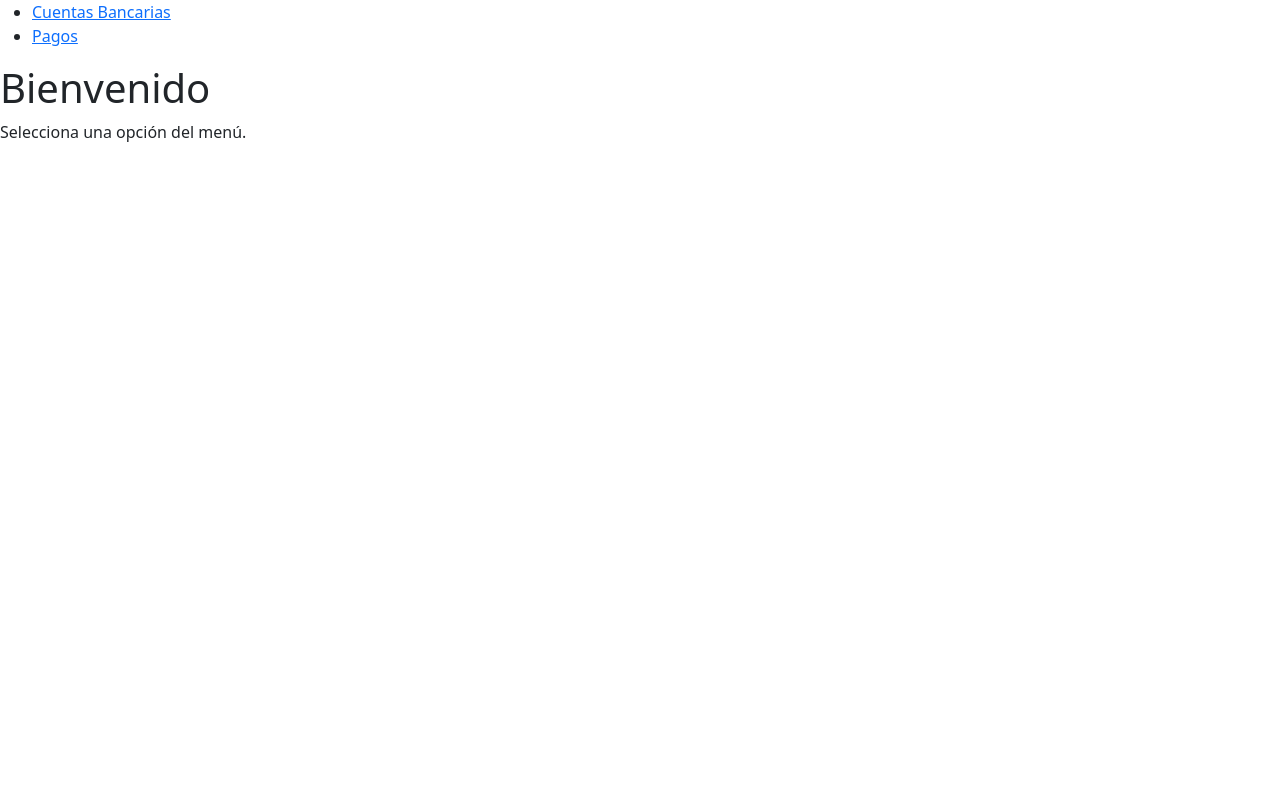
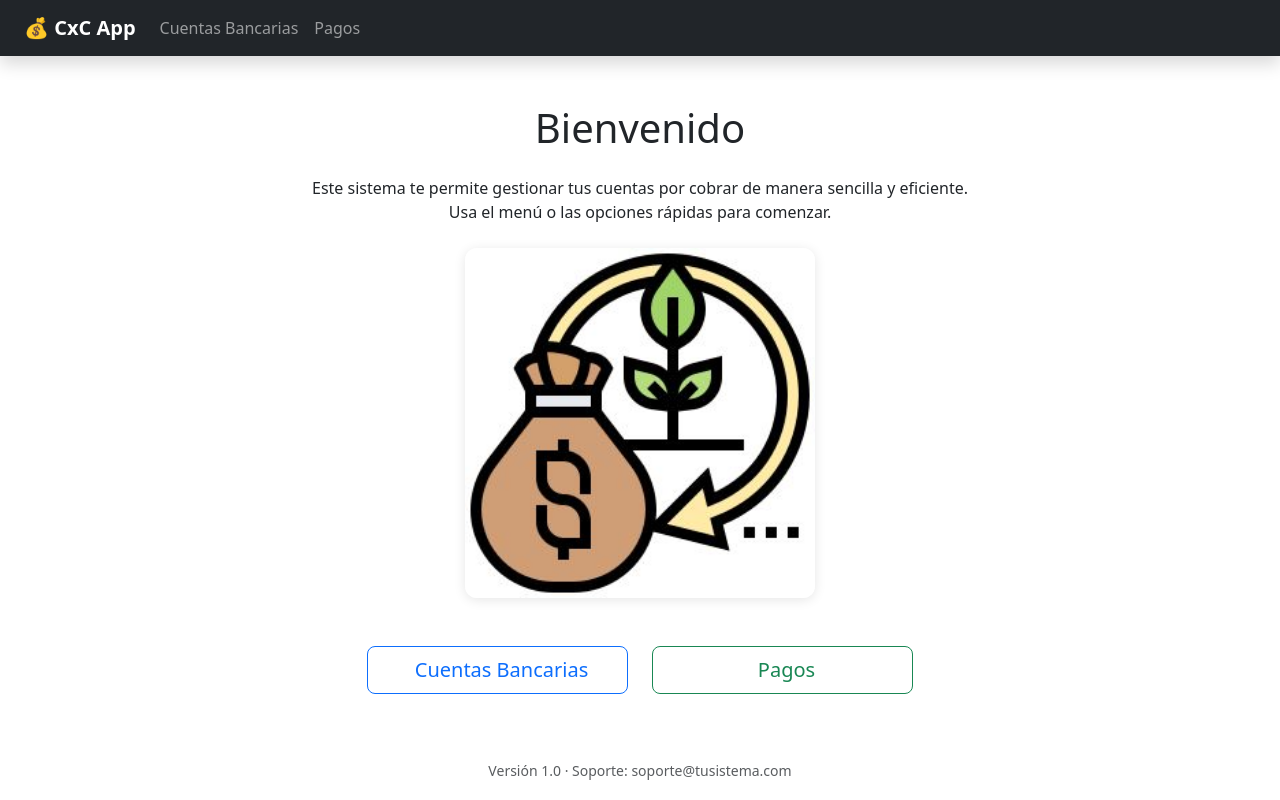
Before and after one commit to JAndresRG2024/Module_CuentasPorCobrar_FrontEnd, a React (Create React App) app: page / in a window 1280 px wide. Built offline with nearby package versions, Linux system fonts and the light colour scheme.

Commit message:
Estilos de la app

```diff
--- a/src/App.js
+++ b/src/App.js
@@ -2,33 +2,21 @@ import React from 'react';
 import { BrowserRouter as Router, Routes, Route, Link } from 'react-router-dom';
 import CuentasBancariasPage from './pages/Cuentas_Bancarias/Cuentas_Bancarias_Page';
 import PagosPage from './pages/Pagos/pagos_Page';
+import Navbar from './components/Navbar'; // ✅ Importamos el nuevo componente
+import Welcome from './pages/Layouts/Welcome';
 
 function App() {
   return (
     <Router>
-       <nav>
-        <ul>
-          <li>
-            <Link to="/cuentas-bancarias">Cuentas Bancarias</Link>
-          </li>
-          <li>
-            <Link to="/pagos">Pagos</Link>
-          </li>
-        </ul>
-      </nav>
-      <Routes>
-        <Route path="/cuentas-bancarias/*" element={<CuentasBancariasPage />} />
-        <Route path="/pagos/*" element={<PagosPage />} />
-        <Route
-          path="/"
-          element={
-            <div>
-              <h1>Bienvenido</h1>
-              <p>Selecciona una opción del menú.</p>
-            </div>
-          }
-        />
-      </Routes>
+      <Navbar /> {/* ✅ Navbar global visible en todas las páginas */}
+
+      <div className="container mt-4">
+        <Routes>
+          <Route path="/cuentas-bancarias/*" element={<CuentasBancariasPage />} />
+          <Route path="/pagos/*" element={<PagosPage />} />
+          <Route path="/" element={<Welcome />} />
+        </Routes>
+      </div>
     </Router>
   );
 }
--- /dev/null
+++ b/src/components/Navbar.js
@@ -0,0 +1,41 @@
+// src/components/Navbar.js
+import React from 'react';
+import { NavLink } from 'react-router-dom';
+import 'bootstrap/dist/css/bootstrap.min.css';
+
+const Navbar = () => {
+  return (
+    <nav className="navbar navbar-expand-lg navbar-dark bg-dark px-4 shadow">
+      <span className="navbar-brand fw-bold">💰 CxC App</span>
+
+      <div className="collapse navbar-collapse">
+        <ul className="navbar-nav me-auto">
+          <li className="nav-item">
+            <NavLink className="nav-link" to="/cuentas-bancarias">
+              Cuentas Bancarias
+            </NavLink>
+          </li>
+          <li className="nav-item">
+            <NavLink className="nav-link" to="/pagos">
+              Pagos
+            </NavLink>
+          </li>
+          {/* Links adicionales
+          <li className="nav-item">
+            <NavLink className="nav-link" to="/clientes">
+              Clientes
+            </NavLink>
+          </li>
+          <li className="nav-item">
+            <NavLink className="nav-link" to="/reportes">
+              Reportes
+            </NavLink>
+          </li>
+          */}
+        </ul>
+      </div>
+    </nav>
+  );
+};
+
+export default Navbar;
--- a/src/pages/Cuentas_Bancarias/Cuentas_Bancarias_Page.js
+++ b/src/pages/Cuentas_Bancarias/Cuentas_Bancarias_Page.js
@@ -1,3 +1,4 @@
+// src/pages/Cuentas_Bancarias/Cuentas_Bancarias_Page.js
 import React from 'react';
 import { Routes, Route, useNavigate, useParams } from 'react-router-dom';
 import CuentaBancariaList from '../../components/Cuentas_Bancarias/Cuenta_Bancaria_List';
@@ -10,19 +11,33 @@ import {
 } from '../../services/Cuentas_Bancarias/cuentas_Bancarias_Service';
 import 'bootstrap/dist/css/bootstrap.min.css';
 
-// Página de listado
+
+// 🔹 Página de listado de cuentas
 function CuentasListPage() {
   const [cuentas, setCuentas] = React.useState([]);
   const navigate = useNavigate();
 
+  const cargarCuentas = () => {
+    getCuentas()
+      .then(setCuentas)
+      .catch(() => {
+        alert('Error al cargar cuentas');
+        setCuentas([]);
+      });
+  };
+
   React.useEffect(() => {
-    getCuentas().then(setCuentas).catch(() => setCuentas([]));
+    cargarCuentas();
   }, []);
 
   const handleEdit = (cuenta) => navigate(`/cuentas-bancarias/editar/${cuenta.id_cuenta}`);
   const handleDelete = (id) => {
-    if (window.confirm('¿Eliminar cuenta?')) {
-      deleteCuenta(id).then(() => setCuentas(cuentas => cuentas.filter(c => c.id_cuenta !== id)));
+    if (window.confirm('¿Eliminar cuenta bancaria?')) {
+      deleteCuenta(id)
+        .then(() => {
+          setCuentas(prev => prev.filter(c => c.id_cuenta !== id));
+        })
+        .catch(() => alert('Error al eliminar cuenta'));
     }
   };
 
@@ -41,7 +56,8 @@ function CuentasListPage() {
   );
 }
 
-// Página para crear cuenta
+
+// 🔹 Página para crear una nueva cuenta
 function NuevaCuentaPage() {
   const [form, setForm] = React.useState({
     nombre_cuenta: '',
@@ -51,19 +67,18 @@ function NuevaCuentaPage() {
   });
   const navigate = useNavigate();
 
-  const handleChange = e => {
-    const { name, value, type, checked } = e.target;
-    setForm(prev => ({
-      ...prev,
-      [name]: type === 'checkbox' ? checked : value
-    }));
+  const handleChange = ({ target: { name, value, type, checked } }) => {
+    setForm(prev => ({ ...prev, [name]: type === 'checkbox' ? checked : value }));
   };
 
-  const handleSubmit = e => {
+  const handleSubmit = async (e) => {
     e.preventDefault();
-    createCuenta(form)
-      .then(() => navigate('/cuentas-bancarias'))
-      .catch(() => alert('Error al crear cuenta'));
+    try {
+      await createCuenta(form);
+      navigate('/cuentas-bancarias');
+    } catch (error) {
+      alert('Error al crear cuenta bancaria');
+    }
   };
 
   return (
@@ -71,13 +86,16 @@ function NuevaCuentaPage() {
       <h2>Nueva Cuenta Bancaria</h2>
       <div className="card p-4 shadow">
         <CuentaBancariaForm form={form} onChange={handleChange} onSubmit={handleSubmit} editando={false} />
-        <button className="btn btn-secondary mt-2" onClick={() => navigate('/cuentas-bancarias')}>Volver</button>
+        <button className="btn btn-secondary mt-2" onClick={() => navigate('/cuentas-bancarias')}>
+          Volver
+        </button>
       </div>
     </div>
   );
 }
 
-// Página para editar cuenta
+
+// 🔹 Página para editar una cuenta existente
 function EditarCuentaPage() {
   const { id } = useParams();
   const [form, setForm] = React.useState(null);
@@ -85,33 +103,31 @@ function EditarCuentaPage() {
   const navigate = useNavigate();
 
   React.useEffect(() => {
-    getCuentas().then(data => {
-      const cuenta = data.find(c => String(c.id_cuenta) === String(id));
-      if (cuenta) setForm(cuenta);
-      else alert('Cuenta no encontrada');
-      setLoading(false);
-    }).catch(() => {
-      alert('Error al cargar cuentas');
-      setLoading(false);
-    });
-  }, [id, navigate]);
+    getCuentas()
+      .then(data => {
+        const cuenta = data.find(c => String(c.id_cuenta) === String(id));
+        if (cuenta) setForm(cuenta);
+        else alert('Cuenta no encontrada');
+      })
+      .catch(() => alert('Error al cargar cuentas'))
+      .finally(() => setLoading(false));
+  }, [id]);
 
   if (loading) return <div className="container mt-4">Cargando...</div>;
   if (!form) return <div className="container mt-4">Cuenta no encontrada</div>;
 
-  const handleChange = e => {
-    const { name, value, type, checked } = e.target;
-    setForm(prev => ({
-      ...prev,
-      [name]: type === 'checkbox' ? checked : value
-    }));
+  const handleChange = ({ target: { name, value, type, checked } }) => {
+    setForm(prev => ({ ...prev, [name]: type === 'checkbox' ? checked : value }));
   };
 
-  const handleSubmit = e => {
+  const handleSubmit = async (e) => {
     e.preventDefault();
-    updateCuenta(id, form)
-      .then(() => navigate('/cuentas-bancarias'))
-      .catch(() => alert('Error al actualizar cuenta'));
+    try {
+      await updateCuenta(id, form);
+      navigate('/cuentas-bancarias');
+    } catch {
+      alert('Error al actualizar cuenta bancaria');
+    }
   };
 
   return (
@@ -119,13 +135,16 @@ function EditarCuentaPage() {
       <h2>Editar Cuenta Bancaria</h2>
       <div className="card p-4 shadow">
         <CuentaBancariaForm form={form} onChange={handleChange} onSubmit={handleSubmit} editando={true} />
-        <button className="btn btn-secondary mt-2" onClick={() => navigate('/cuentas-bancarias')}>Volver</button>
+        <button className="btn btn-secondary mt-2" onClick={() => navigate('/cuentas-bancarias')}>
+          Volver
+        </button>
       </div>
     </div>
   );
 }
 
-// Página principal con rutas
+
+// 🔹 Página principal de rutas
 function CuentasBancariasPage() {
   return (
     <Routes>
--- /dev/null
+++ b/src/pages/Layouts/Welcome.js
@@ -0,0 +1,41 @@
+import React from 'react';
+import { Link } from 'react-router-dom';
+
+function Welcome() {
+  return (
+    <div className="text-center mt-5">
+      <h1 className="mb-4">Bienvenido</h1>
+      <p className="mb-4">
+        Este sistema te permite gestionar tus cuentas por cobrar de manera sencilla y eficiente.<br />
+        Usa el menú o las opciones rápidas para comenzar.
+      </p>
+      <img
+        src="/images/imagen1.jpeg"
+        alt="Bienvenida"
+        style={{ maxWidth: '350px', width: '100%', borderRadius: '12px', boxShadow: '0 2px 12px rgba(0,0,0,0.1)' }}
+        className="mb-4"
+      />
+
+      <div className="row justify-content-center mt-4">
+        <div className="col-md-3 mb-3">
+          <Link to="/cuentas-bancarias" className="btn btn-outline-primary btn-lg w-100">
+            <i className="bi bi-bank2 me-2"></i>
+            Cuentas Bancarias
+          </Link>
+        </div>
+        <div className="col-md-3 mb-3">
+          <Link to="/pagos" className="btn btn-outline-success btn-lg w-100">
+            <i className="bi bi-cash-coin me-2"></i>
+            Pagos
+          </Link>
+        </div>
+      </div>
+
+      <footer className="mt-5 text-muted">
+        <small>Versión 1.0 &middot; Soporte: soporte@tusistema.com</small>
+      </footer>
+    </div>
+  );
+}
+
+export default Welcome;
```
Also changed, not shown: public/images/imagen1.jpeg (added).
